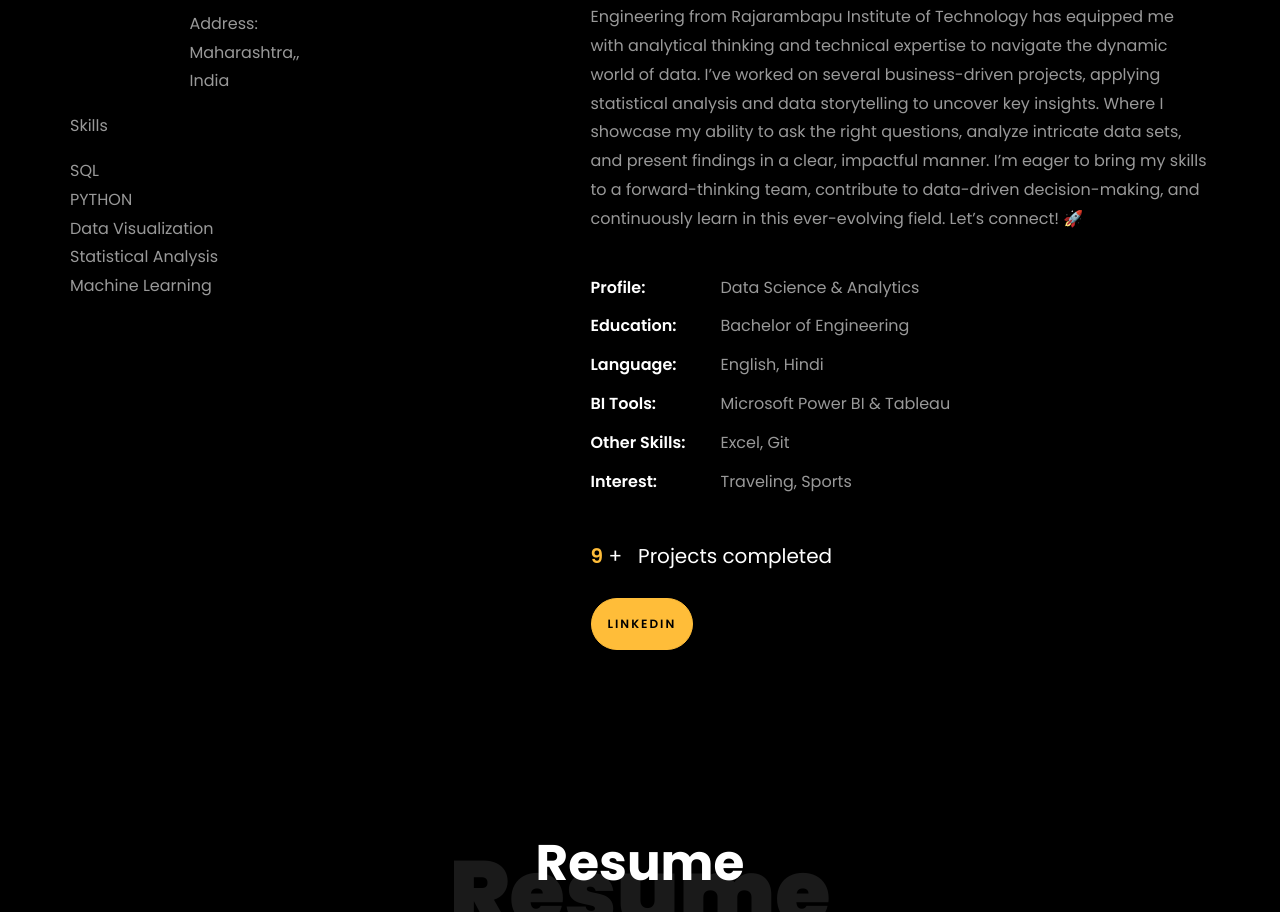
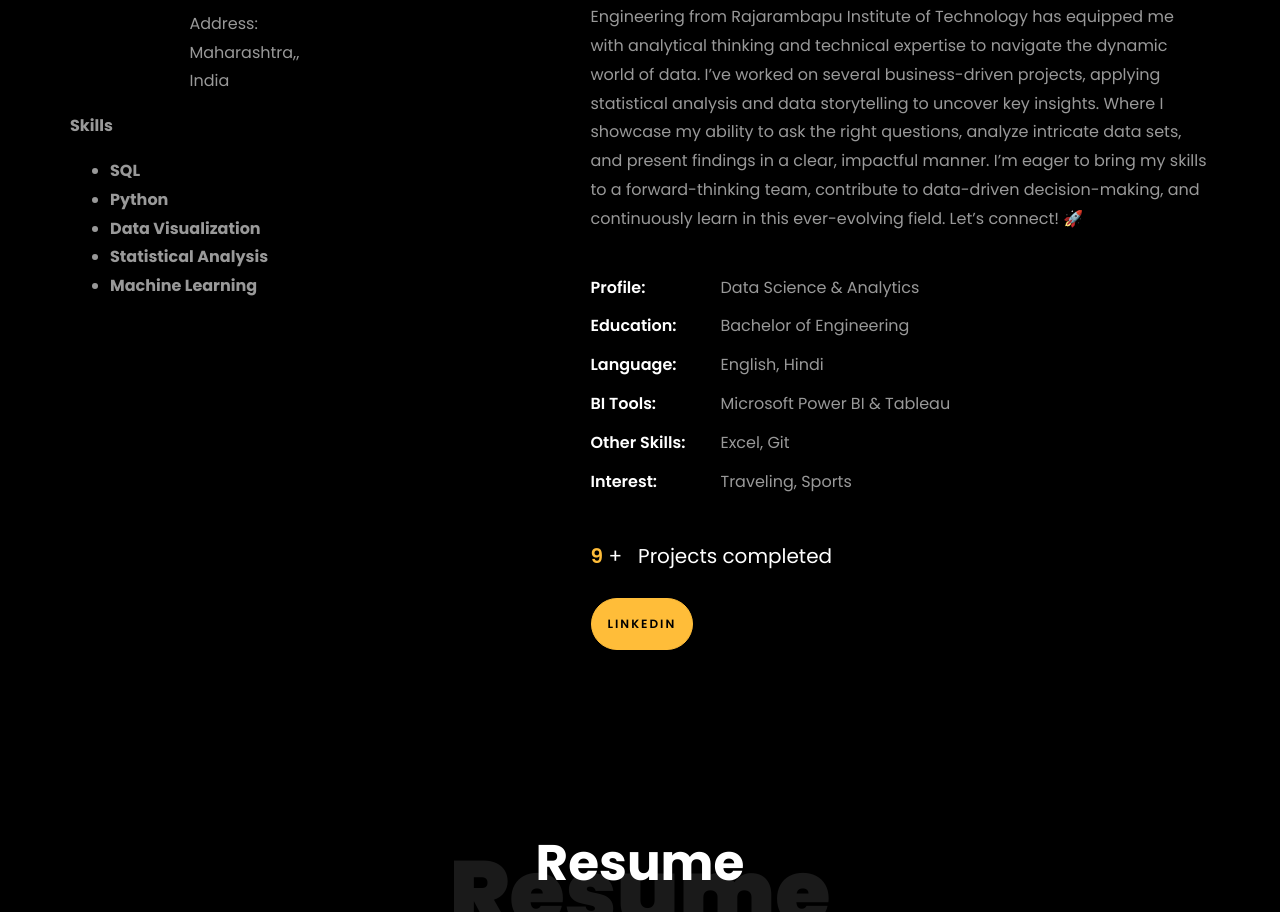
Before and after one commit to bhaviknagre/bhaviknagre.github.io, a plain HTML site: page index.html in a window 1280 px wide. Shown: the part 1073-1985 px from the top of the page. Drawn offline with Linux system fonts and the light colour scheme; files whose address does not match are found by name.

Commit message:
Update index.html

```diff
--- a/index.html
+++ b/index.html
@@ -225,17 +225,16 @@
 								  </div>
 
                   <div class="skill-mf">
-                    <p class="title-s">Skills</p>
-                    <span>SQL</span> <span class="pull-right"></span>
-                    <br>
-                    <span>PYTHON</span> <span class="pull-right"></span>
-                    <br>
-                    <span>Data Visualization</span> <span class="pull-right"></span>
-                    <br>
-                    <span>Statistical Analysis</span> <span class="pull-right"></span>
-                    <br>
-                    <span>Machine Learning</span> <span class="pull-right"></span>
-                </div>
+                    <p class="title-s"><strong>Skills</strong></p>
+                    <ul>
+                        <li><strong>SQL</strong></li>
+                        <li><strong>Python</strong></li>
+                        <li><strong>Data Visualization</strong></li>
+                        <li><strong>Statistical Analysis</strong></li>
+                        <li><strong>Machine Learning</strong></li>
+                    </ul>
+                  </div>
+
 
 							</div>
 						</div>
```
